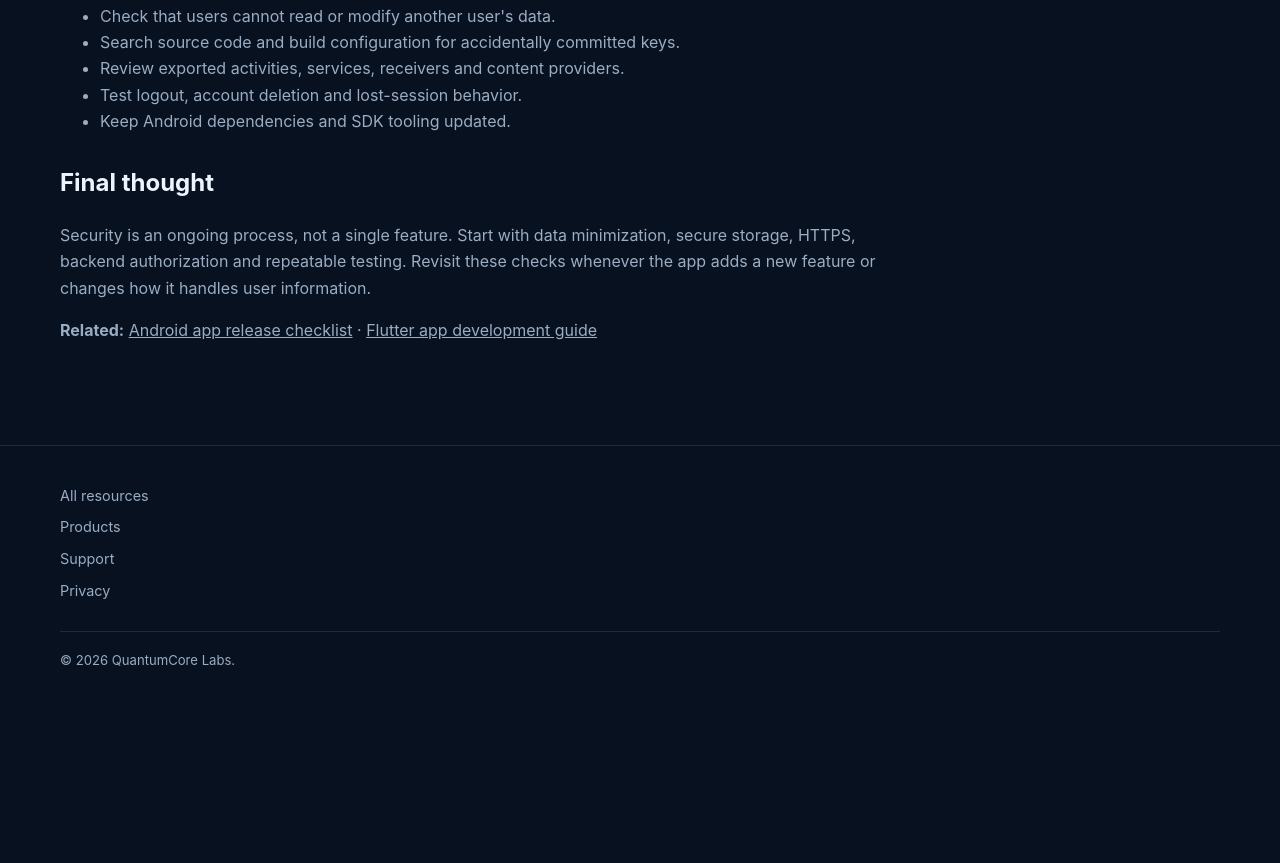
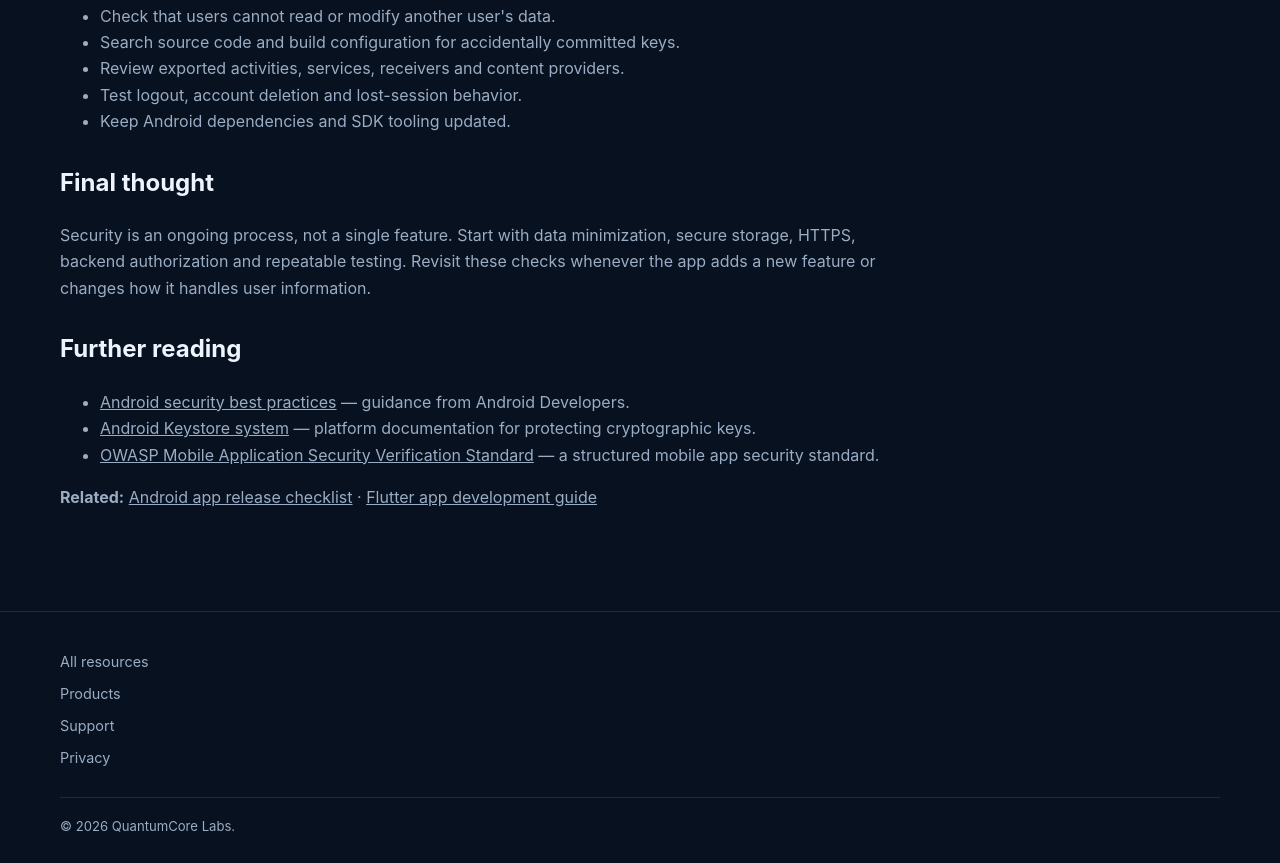
Before and after one commit to quantumcore-labs/quantumcore-labs.github.io, a plain HTML site: page resources/android-app-security-basics.html in a window 1280 px wide. Shown: the part 1506-2369 px from the top of the page. Before the commit the page ends 2202 px from the top, so only its background shows below. Drawn offline with Linux system fonts and the light colour scheme.

Commit message:
Add official further reading links to android-app-security-basics.html

```diff
--- a/resources/android-app-security-basics.html
+++ b/resources/android-app-security-basics.html
@@ -12,4 +12,5 @@
 <h2>6. Handle permissions carefully</h2><p>Request Android permissions only when the related feature is used and explain why they are needed. If a feature can work without a sensitive permission, provide that alternative. Do not assume a permission grant means the user has agreed to unrelated data collection.</p>
 <h2>7. Test before release</h2><ul><li>Check that users cannot read or modify another user's data.</li><li>Search source code and build configuration for accidentally committed keys.</li><li>Review exported activities, services, receivers and content providers.</li><li>Test logout, account deletion and lost-session behavior.</li><li>Keep Android dependencies and SDK tooling updated.</li></ul>
 <h2>Final thought</h2><p>Security is an ongoing process, not a single feature. Start with data minimization, secure storage, HTTPS, backend authorization and repeatable testing. Revisit these checks whenever the app adds a new feature or changes how it handles user information.</p>
+<h2>Further reading</h2><ul><li><a href="https://developer.android.com/privacy-and-security/security-best-practices" target="_blank" rel="noopener noreferrer">Android security best practices</a> — guidance from Android Developers.</li><li><a href="https://developer.android.com/privacy-and-security/keystore" target="_blank" rel="noopener noreferrer">Android Keystore system</a> — platform documentation for protecting cryptographic keys.</li><li><a href="https://mas.owasp.org/MASVS/" target="_blank" rel="noopener noreferrer">OWASP Mobile Application Security Verification Standard</a> — a structured mobile app security standard.</li></ul>
 <p><strong>Related:</strong> <a href="android-app-release-checklist.html">Android app release checklist</a> · <a href="flutter-app-development-guide.html">Flutter app development guide</a></p></article></div></section></main><footer class="site-footer"><div class="container"><div class="footer-links"><a href="../resources.html">All resources</a><a href="../products/">Products</a><a href="../support.html">Support</a><a href="../privacy.html">Privacy</a></div><div class="copyright">© 2026 QuantumCore Labs.</div></div></footer><script src="../assets/js/site.js"></script></body></html>
```
